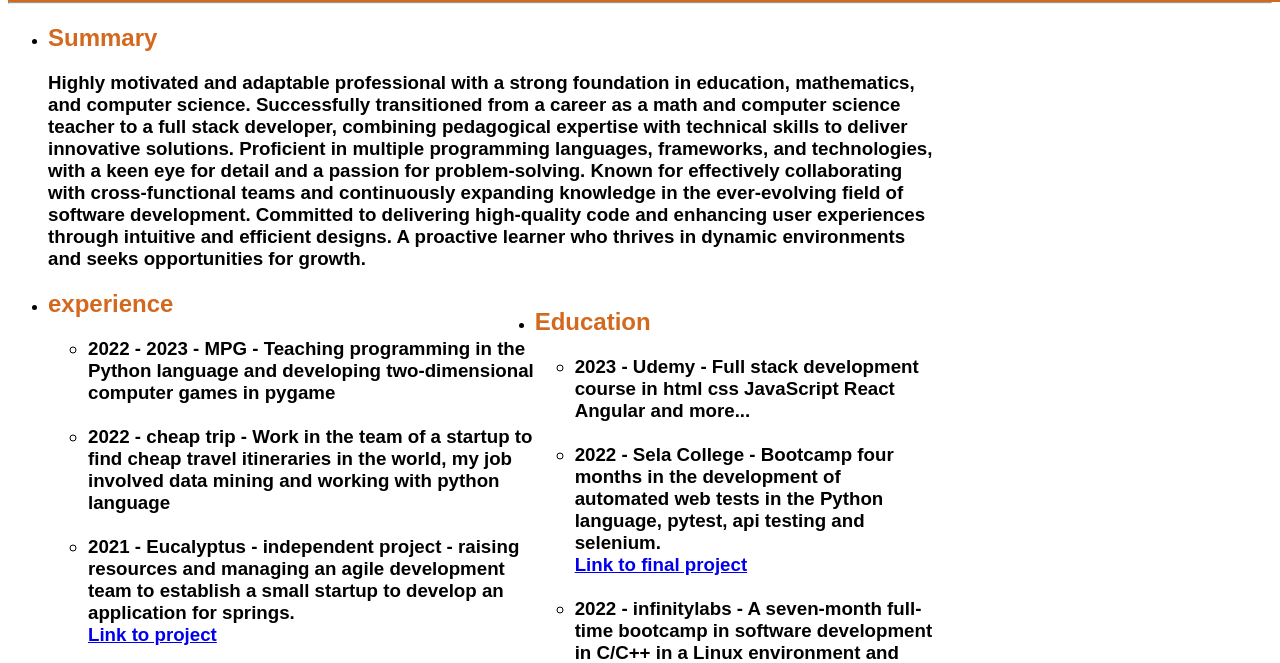
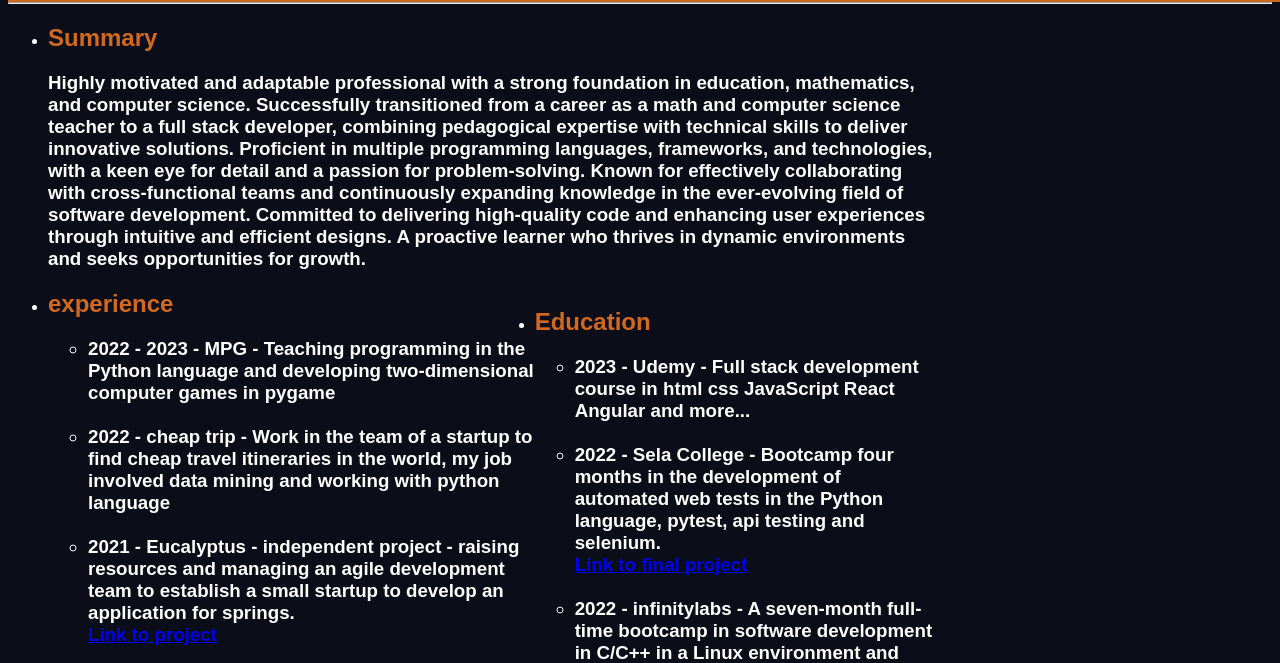
Before and after one commit to michaelkolet101/myResume, a plain HTML site: page index.html in a window 1280 px wide. Shown: the part 251-914 px from the top of the page. Drawn offline with Linux system fonts and the light colour scheme.

Commit message:
adding css

```diff
--- a/styles/style.css
+++ b/styles/style.css
@@ -28,12 +28,12 @@
     height: 200px;
     object-position:  top;
     float: right;
-
-
 }
 
 body{
     font-family: Metropolis,sans-serif;
+    background-color: rgb(11, 13, 24);
+    color: white;
 }
 
 #myText{
```
